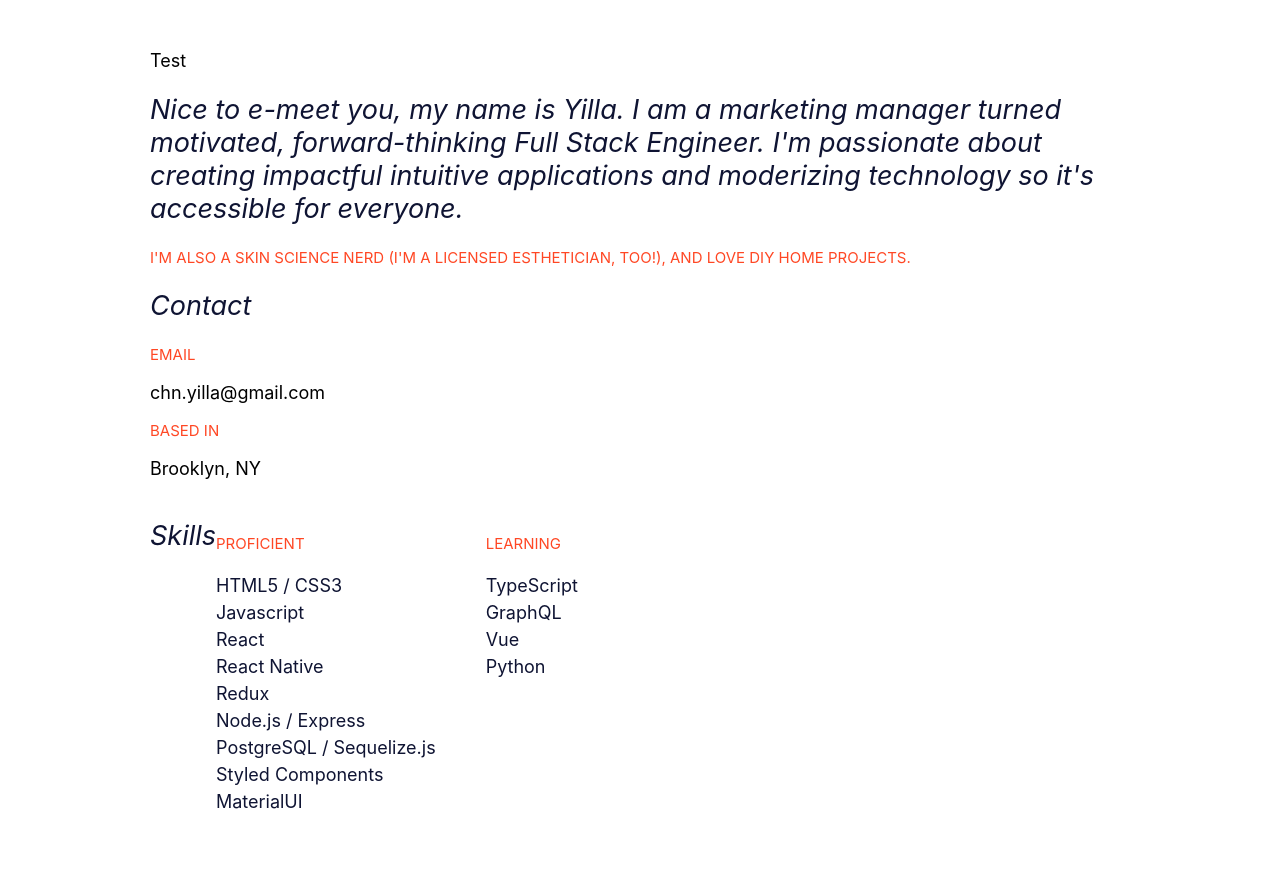
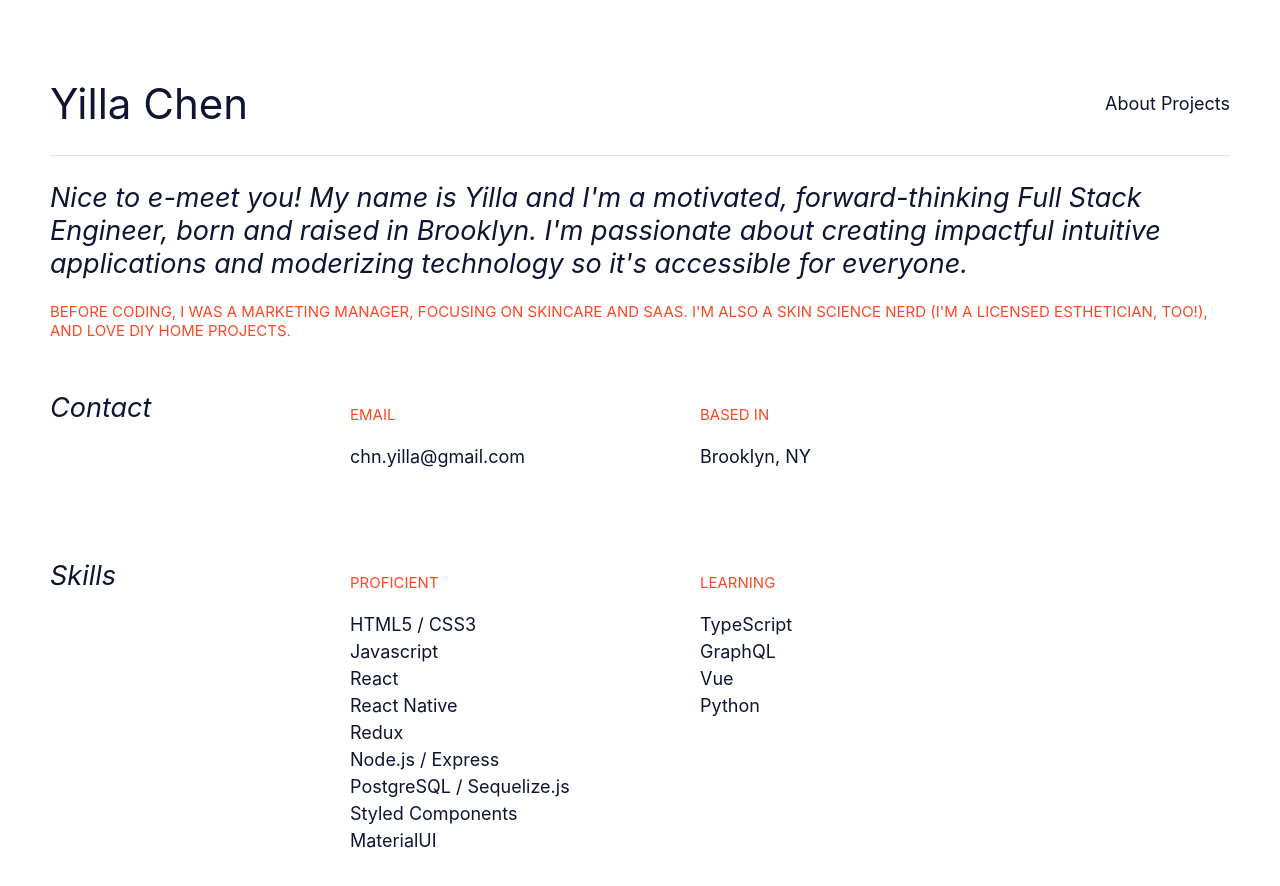
Before and after one commit to yillachen/portfolio, a React (Create React App) app: page / in a window 1280 px wide. Shown: the top 886 px of the page. Built offline with nearby package versions, Linux system fonts and the light colour scheme.

Commit message:
feat: added header component

```diff
--- a/package.json
+++ b/package.json
@@ -17,6 +17,7 @@
     "paper": "^0.12.15",
     "react": "^17.0.2",
     "react-dom": "^17.0.2",
+    "react-router-dom": "^6.2.1",
     "react-scripts": "5.0.0",
     "styled-components": "^5.3.3",
     "typescript": "^4.5.4",
--- a/src/components/About.tsx
+++ b/src/components/About.tsx
@@ -1,32 +1,39 @@
 import React from "react";
-import { AboutFlex, List, SkillList, H2, H3 } from "../styles";
+import { AboutFlex, Column, List, H2, AboutH2, H3 } from "../styles";
 
 function About() {
   return (
-    <div className="App">
+    <>
       <div>
         <H2>
-          Nice to e-meet you, my name is Yilla. I am a marketing manager turned
-          motivated, forward-thinking Full Stack Engineer. I'm passionate about
-          creating impactful intuitive applications and moderizing technology so
-          it's accessible for everyone.
+          Nice to e-meet you! My name is Yilla and I'm a motivated, forward-thinking Full Stack Engineer, born and raised in Brooklyn.
+          I'm passionate about creating impactful intuitive applications and moderizing technology so it's accessible for everyone.
         </H2>
         <H3>
-          I'm also a skin science nerd (I'm a licensed esthetician, too!), and
+          Before coding, I was a Marketing Manager, focusing on skincare and SaaS. I'm also a skin science nerd (I'm a licensed esthetician, too!), and
           love DIY home projects.
         </H3>
       </div>
 
-      <H2>Contact</H2>
-      <H3>Email</H3>
-      <p>chn.yilla@gmail.com</p>
-      <H3>Based in</H3>
-      <p>Brooklyn, NY</p>
+      <AboutFlex>
+        <AboutH2>Contact</AboutH2>
+
+        <Column>
+          <List>
+            <H3>Email</H3>
+            <li>chn.yilla@gmail.com</li>
+          </List>
+          <List>
+            <H3>Based in</H3>
+            <li>Brooklyn, NY</li>
+          </List>
+        </Column>
+      </AboutFlex>
 
       <AboutFlex>
-        <H2>Skills</H2>
+        <AboutH2>Skills</AboutH2>
 
-        <SkillList>
+        <Column>
           <List>
             <H3>Proficient</H3>
             <li>HTML5 / CSS3</li>
@@ -39,6 +46,7 @@ function About() {
             <li>Styled Components</li>
             <li>MaterialUI</li>
           </List>
+
           <List>
             <H3>Learning</H3>
             <li>TypeScript</li>
@@ -46,9 +54,9 @@ function About() {
             <li>Vue</li>
             <li>Python</li>
           </List>
-        </SkillList>
+        </Column>
       </AboutFlex>
-    </div>
+    </>
   );
 }
 
--- a/src/components/App.css
+++ /dev/null
@@ -1,38 +0,0 @@
-.App {
-  text-align: center;
-}
-
-.App-logo {
-  height: 40vmin;
-  pointer-events: none;
-}
-
-@media (prefers-reduced-motion: no-preference) {
-  .App-logo {
-    animation: App-logo-spin infinite 20s linear;
-  }
-}
-
-.App-header {
-  background-color: #e5ef53;
-  min-height: 100vh;
-  display: flex;
-  flex-direction: column;
-  align-items: center;
-  justify-content: center;
-  font-size: calc(10px + 2vmin);
-  color: white;
-}
-
-.App-link {
-  color: #61dafb;
-}
-
-@keyframes App-logo-spin {
-  from {
-    transform: rotate(0deg);
-  }
-  to {
-    transform: rotate(360deg);
-  }
-}
--- a/src/components/App.tsx
+++ b/src/components/App.tsx
@@ -1,16 +1,16 @@
 import React from "react";
-import { Main } from '../styles';
+import { Main } from "../styles";
 import Loading from "./loading/Loading";
 import About from "./About";
+import Projects from "./Projects";
+import Navbar from "./Navbar";
 
 function App() {
+
   return (
     <Main>
-      <Loading />
+      <Navbar />
       <About />
-      {/* <Header /> */}
-      {/* Snippet */}
-      {/* <Footer /> */}
     </Main>
   );
 }
--- /dev/null
+++ b/src/components/Navbar.tsx
@@ -0,0 +1,16 @@
+import React from "react";
+import { Link } from "react-router-dom";
+import { Header, H1 } from "../styles";
+
+function Heading() {
+  return (
+    <Header>
+      <H1>Yilla Chen</H1>
+      About
+      Projects
+      {/* <Link to="/about">About</Link> */}
+    </Header>
+  );
+}
+
+export default Heading;
--- a/src/styles.js
+++ b/src/styles.js
@@ -1,4 +1,4 @@
-import styled, { css } from "styled-components";
+import styled from "styled-components";
 
 // Branded Colors
 export const Colors = {
@@ -11,32 +11,42 @@ export const Colors = {
 const { lavender, navy, green, red } = Colors;
 
 export const Main = styled.div`
-  margin: 50px 150px 50px 150px;
+  margin: 50px;
   font-size: 18px;
 `;
 
 export const AboutFlex = styled.div`
   display: flex;
-  flex-direction: row;
-  align-items: flex-start;
-  justify-content: flex-start;
   flex-wrap: wrap;
+  margin: 28px 28px 48px 0;
+  width: 100%;
   color: ${navy};
 `;
 
-export const SkillList = styled.div`
+export const Column = styled.div`
   display: flex;
-  flex-direction: row;
-  align-items: flex-start;
-  justify-content: space-around;
   flex-wrap: wrap;
-  color: ${navy};
+  justify-content: space-between;
 `;
 
 export const List = styled.ul`
   list-style: none;
   line-height: 150%;
-  padding: 0 50px 0 0;
+  width: 350px;;
+  padding: 0;
+`;
+
+export const Header = styled.div`
+  display: flex;
+  justify-content: space-between;
+  align-items: center;
+  flex-wrap: wrap;
+  height: 10vH;
+  width: 100%;
+  color: ${navy};
+  border-bottom: 1px solid ${lavender};
+  padding-bottom: 25px;
+  margin-bottom: 25px;
 `;
 
 export const H2 = styled.h2`
@@ -45,6 +55,21 @@ export const H2 = styled.h2`
   font-style: italic;
 `;
 
+export const AboutH2 = styled.h2`
+  color: ${navy};
+  font-weight: normal;
+  font-style: italic;
+  min-width: 300px;
+  max-width: 25%;
+`;
+
+export const H1 = styled.h1`
+  font-size: 42px;
+  font-weight: normal;
+  color: ${navy};
+`;
+
+
 export const H3 = styled.h3`
   text-transform: uppercase;
   font-size: 15px;
```
Also changed, not shown: src/components/Landing.tsx (added, +15 -0 lines), src/components/Routes.tsx (added, +16 -0 lines).
